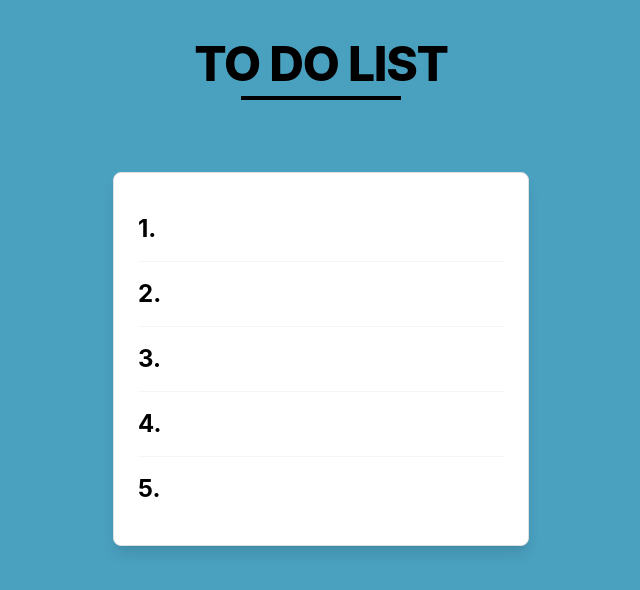
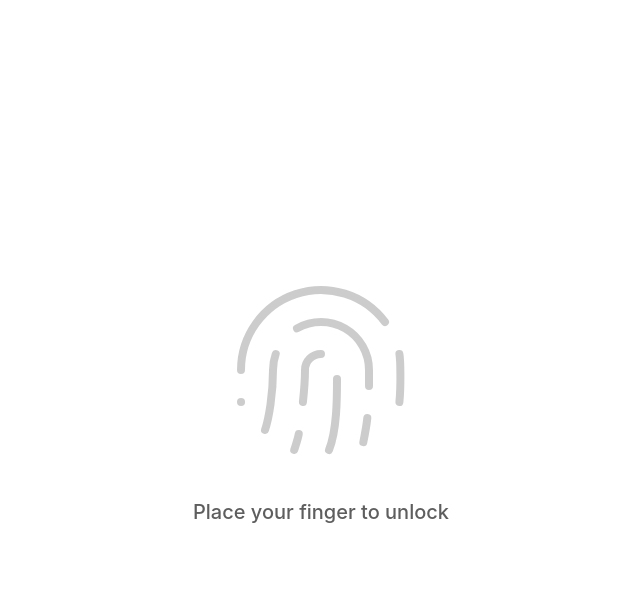
Before and after one commit to SadiqNaizam/mlo-a774-e47f, a React (Vite) app: page / in a window 1280 px wide. Shown: the top 590 px of the page, without its empty margins (319-959 px from the left). Built offline with nearby package versions, Linux system fonts and the light colour scheme.

Commit message:
Updated code files: Index.tsx

```diff
--- a/src/pages/Index.tsx
+++ b/src/pages/Index.tsx
@@ -1,15 +1,23 @@
-import React from 'react';
+import React, { useState } from 'react';
 import MainAppLayout from '../components/layout/MainAppLayout';
 import PageHeader from '../components/TaskManagement/PageHeader';
 import TaskList from '../components/TaskManagement/TaskList';
+import { FingerprintAuth } from '@/components/auth/FingerprintAuth';
 
 /**
  * IndexPage serves as the main entry point for the To-Do List application.
  * It composes the overall page structure by using the MainAppLayout,
  * populating the header with the PageHeader component and the main content
  * area with the TaskList component.
+ * It's protected by a simulated fingerprint authentication screen.
  */
 const IndexPage: React.FC = () => {
+  const [isAuthenticated, setIsAuthenticated] = useState(false);
+
+  if (!isAuthenticated) {
+    return <FingerprintAuth onAuthenticated={() => setIsAuthenticated(true)} />;
+  }
+
   return (
     <MainAppLayout
       headerContent={<PageHeader />}
```
